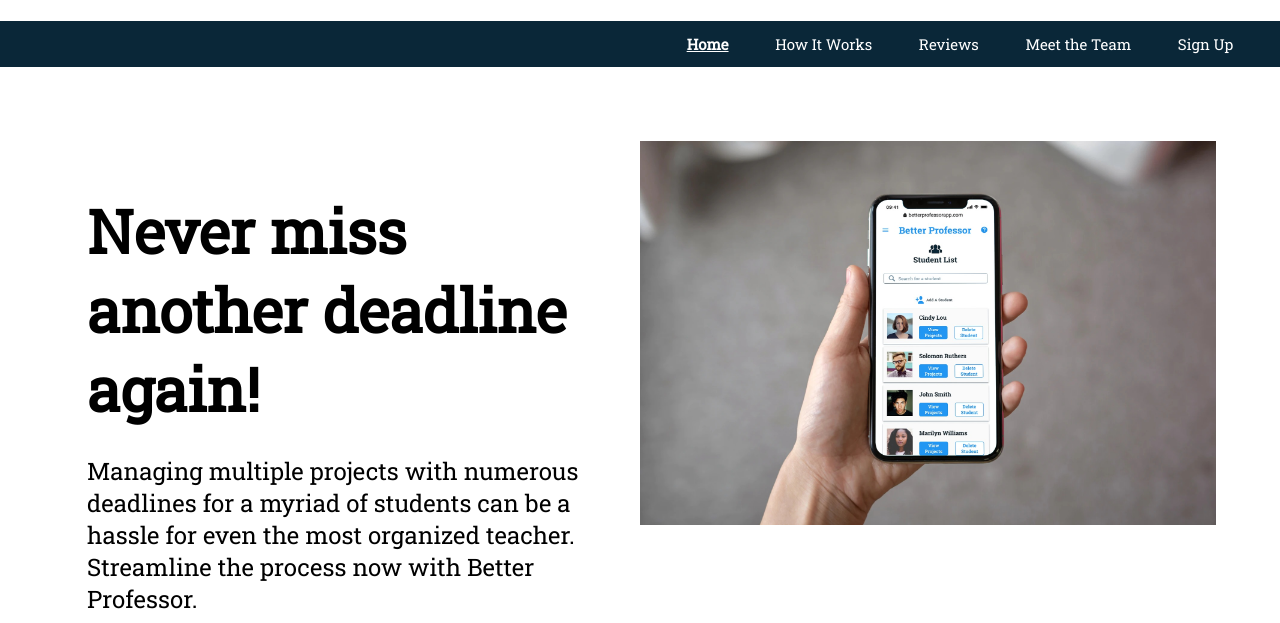
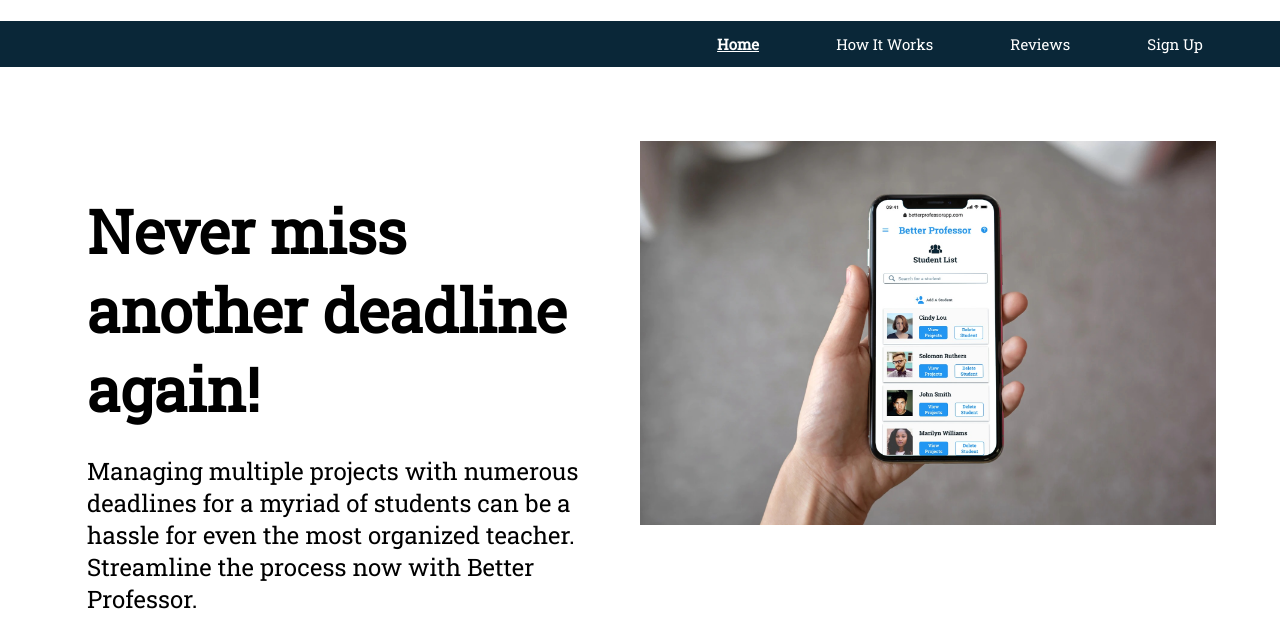
Before and after one commit to Build-Week-Better-Professor-1/UI, a plain HTML site: page index.html in a window 1280 px wide. Shown: the part 177-800 px from the top of the page. Drawn offline with Linux system fonts and the light colour scheme.

Commit message:
Update index.html

```diff
--- a/index.html
+++ b/index.html
@@ -39,7 +39,7 @@
 				<a href="index.html" class = "current">Home</a>
 				<a href="how_it_works.html">How It Works</a>
 				<a href="reviews.html">Reviews</a>
-				<a href="meet_the_team.html">Meet the Team</a>
+<!-- 				<a href="meet_the_team.html">Meet the Team</a> -->
 				<a href="https://betterprofessor.now.sh/registration" class = "signup">Sign Up</a>
 			</ul>
 		</navigation>
```
